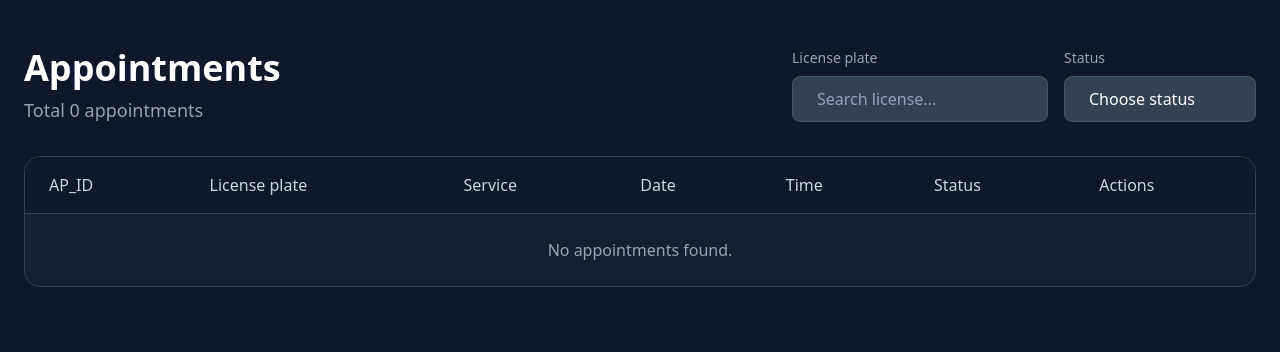
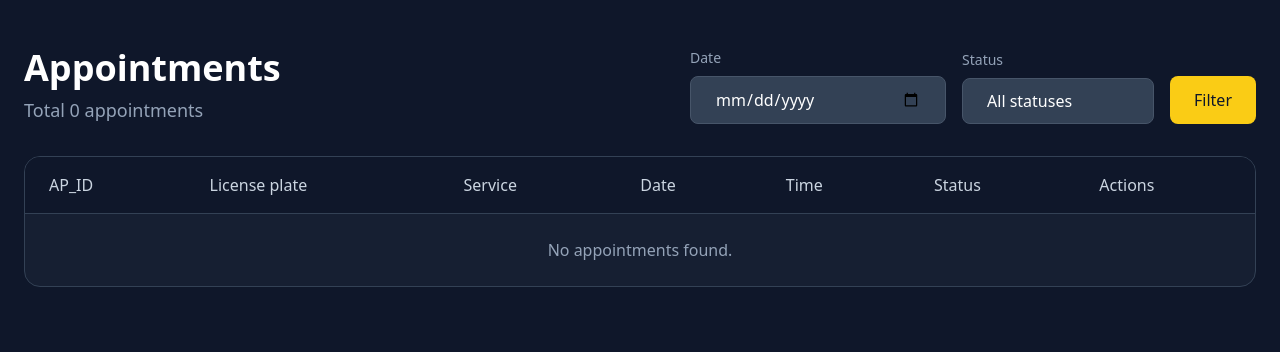
Before and after one commit to nuttawit007/EVConnectService-SSR, a Django app: page /staff/appointments/ in a window 1280 px wide. Shown: the part 68-420 px from the top of the page. Run offline with Django 5.2, Linux system fonts and the light colour scheme; the visitor is signed in with stand-in values (Sample User, id 1); data that the repository does not hold is empty; parts of the project's set-up code (start-up, migrations or seed data) failed here and were passed over; some libraries are stand-ins or nearby versions.

Commit message:
feat(staff-appointments): Implement filtering by date and status
This commit introduces filtering functionality to the appointment list, allowing users to efficiently search and refine the list based on specific criteria.

- views.py : Modifies `AppointmentListView` (or similar view) to read and process 'date' and 'status' GET parameters, applying corresponding database filters to the query set.
- appointment_list.html : Adds filter controls (form inputs) for date and status, enabling form submission to trigger the filtering process in the view.

```diff
--- a/staff/templates/appointment_list.html
+++ b/staff/templates/appointment_list.html
@@ -11,13 +11,16 @@
         </div>
 
         <!-- Filter Controls -->
-        <div class="flex items-center gap-4">
-            <!-- License Plate Search -->
+        <form method="GET">
+            <div class="flex items-end gap-4">
+                <!-- Date Time Search -->
                 <div>
-                <label class="block text-sm text-slate-400 mb-2">License plate</label>
+                    <label class="block text-sm text-slate-400 mb-2">Date</label>
                     <input
-                    type="text"
-                    placeholder="Search license..."
+                        type="date"
+                        name="date"
+                        value="{{ filter_date|default:'' }}"
+                        placeholder="Search date"
                         class="px-6 py-2.5 bg-slate-700 border border-slate-600 rounded-lg text-white placeholder-slate-400 focus:outline-none focus:border-yellow-400 transition-colors w-64"
                     >
                 </div>
@@ -25,15 +28,20 @@
                 <!-- Status Filter -->
                 <div>
                     <label class="block text-sm text-slate-400 mb-2">Status</label>
-                <select class="px-6 py-2.5 bg-slate-700 border border-slate-600 rounded-lg text-white focus:outline-none focus:border-yellow-400 transition-colors w-48 appearance-none cursor-pointer">
-                    <option>Choose status</option>
-                    <option>pending</option>
-                    <option>in-progress</option>
-                    <option>done</option>
-                    <option>reject</option>
+                    <select name="status" class="px-6 py-2.5 bg-slate-700 border border-slate-600 rounded-lg text-white focus:outline-none focus:border-yellow-400 transition-colors w-48 appearance-none cursor-pointer">
+                        <option value="">All statuses</option>
+                        <option value="pending" {% if filter_status == 'pending' %}selected{% endif %}>pending</option>
+                        <option value="in-progress" {% if filter_status == 'in-progress' %}selected{% endif %}>in-progress</option>
+                        <option value="done" {% if filter_status == 'done' %}selected{% endif %}>done</option>
+                        <option value="reject" {% if filter_status == 'reject' %}selected{% endif %}>reject</option>
                     </select>
                 </div>
+
+                <div class="flex items-end">
+                    <button type="submit" class="px-6 py-3 bg-yellow-400 text-slate-900 rounded-lg cursor-pointer">Filter</button>
                 </div>
+            </div>
+        </form>
     </div>
 
     {% if messages %}
--- a/staff/views.py
+++ b/staff/views.py
@@ -60,6 +60,13 @@ class AppointmentListView(LoginRequiredMixin, PermissionRequiredMixin, View):
 
     def get(self, request):
         appointments =  Appointment.objects.all().order_by('-date', '-time')
+        filter_date = request.GET.get('date')
+        filter_status = request.GET.get('status')
+
+        if filter_date:
+            appointments = appointments.filter(date=filter_date)
+        if filter_status:
+            appointments = appointments.filter(status__iexact=filter_status)
 
         appointment_rows = []
         for idx, appointment in enumerate(appointments, start=1):
@@ -75,9 +82,12 @@ class AppointmentListView(LoginRequiredMixin, PermissionRequiredMixin, View):
                 'status': status_raw,
             })
 
+
         return render(request, 'appointment_list.html', {
             'total_appointments': appointments.count(),
             'appointments': appointment_rows,
+            'filter_date': filter_date,
+            'filter_status': filter_status,
         })
 
 class AppointmentDetailView(LoginRequiredMixin, PermissionRequiredMixin, View):
```
Lines whose indentation alone changed are shown as unchanged.
